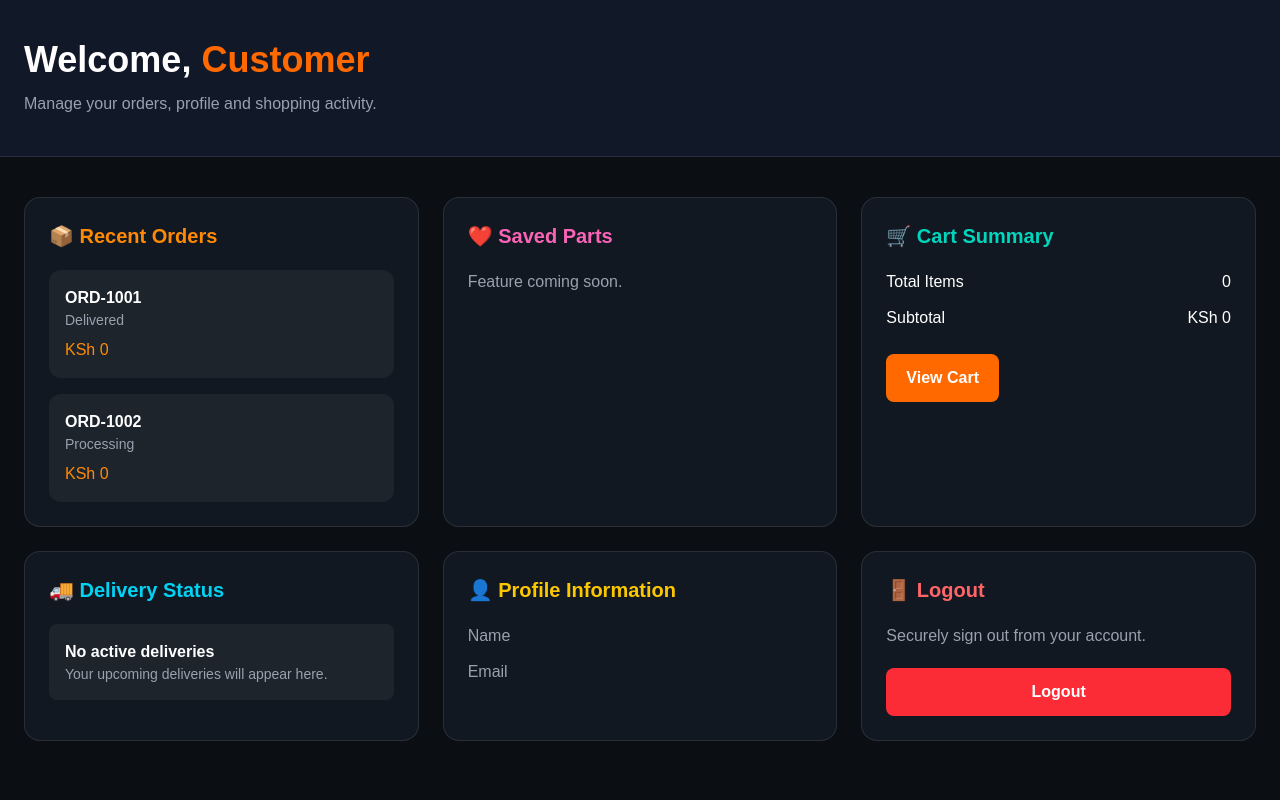
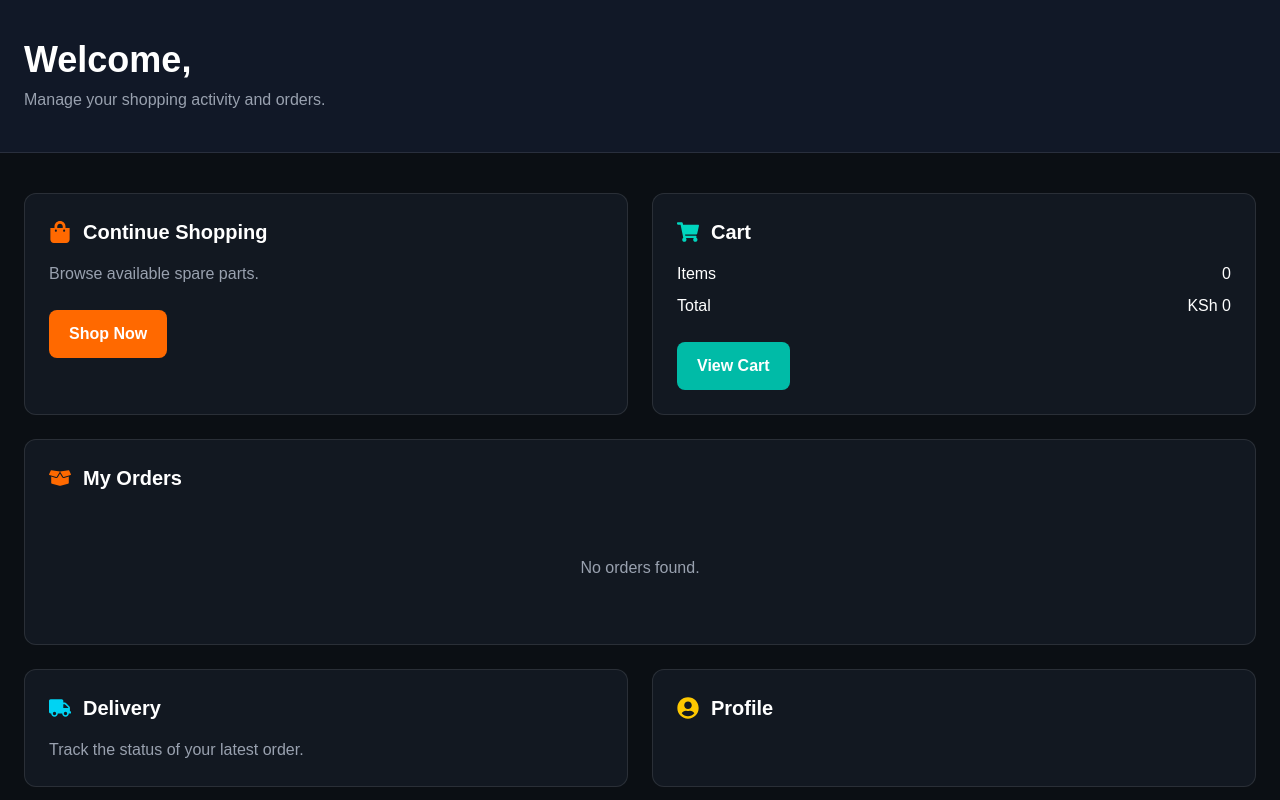
Before and after one commit to Antony-Mwangi/Auto-Genius, a Next.js app: page /account in a window 1280 px wide. Shown: the top 800 px of the page. Built offline with nearby package versions, Linux system fonts and the light colour scheme.

Commit message:
checkout

```diff
--- a/app/account/page.tsx
+++ b/app/account/page.tsx
@@ -1,209 +1,363 @@
 "use client";
 
+import { useEffect, useState } from "react";
 import Link from "next/link";
+
+import {
+  FaShoppingBag,
+  FaShoppingCart,
+  FaBoxOpen,
+  FaTruck,
+  FaUserCircle,
+  FaSignOutAlt,
+} from "react-icons/fa";
+
 import { useAuth } from "@/app/context/AuthContext";
 import { useCart } from "@/app/context/CartContext";
 
+import { Order } from "@/app/types/order";
+
 export default function AccountPage() {
   const { user, logout } = useAuth();
+
   const { totalItems, subtotal } = useCart();
 
-  const recentOrders = [
-    {
-      id: "ORD-1001",
-      status: "Delivered",
-      total: "KSh 0",
-    },
-    {
-      id: "ORD-1002",
-      status: "Processing",
-      total: "KSh 0",
-    },
-  ];
+  const [orders, setOrders] = useState<Order[]>([]);
+
+  useEffect(() => {
+    if (!user) return;
+
+    const allOrders: Order[] = JSON.parse(
+      localStorage.getItem("orders") || "[]"
+    );
+
+    const userOrders = allOrders.filter(
+      (order) => order.userEmail === user.email
+    );
+
+    setOrders(userOrders.reverse());
+  }, [user]);
 
   return (
     <main className="min-h-screen bg-[#0b0f14] text-white">
 
-      {/* Header */}
+      <section className="border-b border-white/10 bg-[#111827]">
 
-      <section className="border-b border-white/10 bg-[#111827]">
         <div className="mx-auto max-w-7xl px-6 py-10">
 
           <h1 className="text-4xl font-bold">
+
             Welcome,
+
             <span className="text-orange-500">
+
               {" "}
-              {user?.name || "Customer"}
+
+              {user?.name}
+
             </span>
+
           </h1>
 
-          <p className="mt-3 text-gray-400">
-            Manage your orders, profile and shopping activity.
+          <p className="mt-2 text-gray-400">
+
+            Manage your shopping activity and orders.
+
           </p>
 
         </div>
+
       </section>
 
       <section className="mx-auto max-w-7xl px-6 py-10">
 
-        <div className="grid gap-6 md:grid-cols-2 lg:grid-cols-3">
+        <div className="grid gap-6 lg:grid-cols-2">
 
-          {/* Recent Orders */}
+          {/* Continue Shopping */}
 
-          <div className="rounded-2xl border border-white/10 bg-[#121821] p-6">
+          <div className="rounded-xl bg-[#121821] p-6 border border-white/10">
 
-            <h2 className="mb-5 text-xl font-bold text-orange-400">
-              📦 Recent Orders
-            </h2>
+            <div className="flex items-center gap-3 mb-4">
 
-            <div className="space-y-4">
+              <FaShoppingBag
+                className="text-orange-500"
+                size={22}
+              />
 
-              {recentOrders.map((order) => (
-                <div
-                  key={order.id}
-                  className="rounded-xl bg-white/5 p-4"
-                >
-                  <p className="font-semibold">{order.id}</p>
+              <h2 className="text-xl font-semibold">
 
-                  <p className="text-sm text-gray-400">
-                    {order.status}
-                  </p>
+                Continue Shopping
 
-                  <p className="mt-2 text-orange-400">
-                    {order.total}
-                  </p>
-                </div>
-              ))}
+              </h2>
 
             </div>
 
-          </div>
+            <p className="text-gray-400">
 
-          {/* Saved Parts */}
+              Browse available spare parts.
 
-          <div className="rounded-2xl border border-white/10 bg-[#121821] p-6">
+            </p>
 
-            <h2 className="mb-5 text-xl font-bold text-pink-400">
-              ❤️ Saved Parts
-            </h2>
+            <Link
 
-            <p className="text-gray-400">
-              Feature coming soon.
-            </p>
+              href="/shop"
+
+              className="inline-block mt-6 bg-orange-500 px-5 py-3 rounded-lg font-semibold hover:bg-orange-400"
+
+            >
+
+              Shop Now
+
+            </Link>
 
           </div>
 
-          {/* Cart Summary */}
+          {/* Cart */}
 
-          <div className="rounded-2xl border border-white/10 bg-[#121821] p-6">
+          <div className="rounded-xl bg-[#121821] p-6 border border-white/10">
 
-            <h2 className="mb-5 text-xl font-bold text-teal-400">
-              🛒 Cart Summary
-            </h2>
+            <div className="flex items-center gap-3 mb-4">
 
-            <div className="space-y-3">
+              <FaShoppingCart
+                className="text-teal-400"
+                size={22}
+              />
+
+              <h2 className="text-xl font-semibold">
+
+                Cart
+
+              </h2>
+
+            </div>
+
+            <div className="space-y-2">
 
               <div className="flex justify-between">
-                <span>Total Items</span>
+
+                <span>Items</span>
 
                 <span>{totalItems}</span>
+
               </div>
 
               <div className="flex justify-between">
-                <span>Subtotal</span>
+
+                <span>Total</span>
 
                 <span>KSh {subtotal.toLocaleString()}</span>
+
               </div>
 
             </div>
 
             <Link
+
               href="/cart"
-              className="mt-6 inline-block rounded-lg bg-orange-500 px-5 py-3 font-semibold hover:bg-orange-400"
+
+              className="inline-block mt-6 bg-teal-500 px-5 py-3 rounded-lg font-semibold hover:bg-teal-400"
+
             >
+
               View Cart
+
             </Link>
+
+          </div>
+
+          {/* Orders */}
+
+          <div className="lg:col-span-2 rounded-xl bg-[#121821] p-6 border border-white/10">
+
+            <div className="flex items-center gap-3 mb-6">
+
+              <FaBoxOpen
+                className="text-orange-500"
+                size={22}
+              />
+
+              <h2 className="text-xl font-semibold">
+
+                My Orders
+
+              </h2>
+
+            </div>
+
+            {orders.length === 0 ? (
+
+              <div className="text-center py-10 text-gray-400">
+
+                No orders found.
+
+              </div>
+
+            ) : (
+
+              <div className="space-y-4">
+
+                {orders.map((order) => (
+
+                  <div
+
+                    key={order.id}
+
+                    className="rounded-lg bg-white/5 p-5"
+
+                  >
+
+                    <div className="flex justify-between">
+
+                      <div>
+
+                        <p className="font-semibold">
+
+                          {order.id}
+
+                        </p>
+
+                        <p className="text-sm text-gray-400">
+
+                          {order.createdAt}
+
+                        </p>
+
+                      </div>
+
+                      <span className="rounded-full bg-orange-500/20 px-3 py-1 text-orange-400 text-sm">
+
+                        {order.status}
+
+                      </span>
+
+                    </div>
+
+                    <div className="mt-4 text-gray-300">
+
+                      <p>
+
+                        Items: {order.totalItems}
+
+                      </p>
+
+                      <p>
+
+                        Payment: {order.paymentMethod}
+
+                      </p>
+
+                      <p>
+
+                        Delivery: {order.deliveryMethod}
+
+                      </p>
+
+                      <p>
+
+                        Total: KSh {order.totalAmount.toLocaleString()}
+
+                      </p>
+
+                    </div>
+
+                  </div>
+
+                ))}
+
+              </div>
+
+            )}
 
           </div>
 
           {/* Delivery */}
 
-          <div className="rounded-2xl border border-white/10 bg-[#121821] p-6">
+          <div className="rounded-xl bg-[#121821] p-6 border border-white/10">
 
-            <h2 className="mb-5 text-xl font-bold text-cyan-400">
-              🚚 Delivery Status
-            </h2>
+            <div className="flex items-center gap-3 mb-4">
 
-            <div className="space-y-3">
+              <FaTruck
+                className="text-cyan-400"
+                size={22}
+              />
 
-              <div className="rounded-lg bg-white/5 p-4">
-                <p className="font-semibold">
-                  No active deliveries
-                </p>
+              <h2 className="text-xl font-semibold">
 
-                <p className="text-sm text-gray-400">
-                  Your upcoming deliveries will appear here.
-                </p>
-              </div>
+                Delivery
+
+              </h2>
 
             </div>
+
+            <p className="text-gray-400">
+
+              Track the status of your latest order.
+
+            </p>
 
           </div>
 
           {/* Profile */}
 
-          <div className="rounded-2xl border border-white/10 bg-[#121821] p-6">
+          <div className="rounded-xl bg-[#121821] p-6 border border-white/10">
 
-            <h2 className="mb-5 text-xl font-bold text-yellow-400">
-              👤 Profile Information
-            </h2>
+            <div className="flex items-center gap-3 mb-4">
 
-            <div className="space-y-3">
+              <FaUserCircle
+                className="text-yellow-400"
+                size={22}
+              />
 
-              <div>
+              <h2 className="text-xl font-semibold">
 
-                <p className="text-gray-400">
-                  Name
-                </p>
+                Profile
 
-                <p>{user?.name}</p>
-
-              </div>
-
-              <div>
-
-                <p className="text-gray-400">
-                  Email
-                </p>
-
-                <p>{user?.email}</p>
-
-              </div>
+              </h2>
 
             </div>
+
+            <p>{user?.name}</p>
+
+            <p className="text-gray-400">
+
+              {user?.email}
+
+            </p>
 
           </div>
 
           {/* Logout */}
 
-          <div className="rounded-2xl border border-white/10 bg-[#121821] p-6">
+          <div className="lg:col-span-2 rounded-xl border border-red-500/20 bg-red-500/5 p-6">
 
-            <h2 className="mb-5 text-xl font-bold text-red-400">
-              🚪 Logout
-            </h2>
+            <div className="flex items-center gap-3 mb-5">
 
-            <p className="mb-5 text-gray-400">
-              Securely sign out from your account.
-            </p>
+              <FaSignOutAlt
+                className="text-red-400"
+                size={22}
+              />
+
+              <h2 className="text-xl font-semibold text-red-400">
+
+                Logout
+
+              </h2>
+
+            </div>
 
             <button
+
               onClick={() => {
                 logout();
                 window.location.href = "/";
               }}
-              className="w-full rounded-lg bg-red-500 py-3 font-semibold transition hover:bg-red-600"
+
+              className="bg-red-500 px-6 py-3 rounded-lg font-semibold hover:bg-red-600"
+
             >
+
               Logout
+
             </button>
 
           </div>
--- a/app/checkout/page.tsx
+++ b/app/checkout/page.tsx
@@ -1,147 +1,314 @@
 "use client";
 
-import { useCart } from "@/app/context/CartContext";
 import { useState } from "react";
 import { useRouter } from "next/navigation";
 
+import {
+  FaMapMarkerAlt,
+  FaPhone,
+  FaUser,
+  FaMoneyBillWave,
+  FaMobileAlt,
+  FaCheckCircle,
+} from "react-icons/fa";
+
+import { useCart } from "@/app/context/CartContext";
+import { useAuth } from "@/app/context/AuthContext";
+
 export default function CheckoutPage() {
   const router = useRouter();
-  const { cart, subtotal, clearCart } = useCart();
 
-  const [name, setName] = useState("");
+  const { cart, subtotal, totalItems, clearCart } = useCart();
+
+  const { user } = useAuth();
+
   const [phone, setPhone] = useState("");
-  const [address, setAddress] = useState("");
+  const [location, setLocation] = useState("");
 
-  const [paymentMethod, setPaymentMethod] = useState("mpesa");
+  const [paymentMethod, setPaymentMethod] =
+    useState("mpesa");
 
   const [loading, setLoading] = useState(false);
 
-  const handlePlaceOrder = async () => {
+  const handleCheckout = () => {
+    if (!user) {
+      alert("Please login first.");
+      router.push("/login");
+      return;
+    }
+
+    if (!phone || !location) {
+      alert("Please fill all fields.");
+      return;
+    }
+
     setLoading(true);
 
-    const orderData = {
-      customer: { name, phone, address },
+    const existingOrders = JSON.parse(
+      localStorage.getItem("orders") || "[]"
+    );
+
+    const newOrder = {
+      id: "ORD-" + Date.now(),
+
+      customerName: user.name,
+
+      customerEmail: user.email,
+
+      phone,
+
+      location,
+
+      paymentMethod,
+
       items: cart,
-      total: subtotal,
-      paymentMethod,
+
+      totalItems,
+
+      totalAmount: subtotal,
+
+      status: "Pending",
+
+      createdAt: new Date().toLocaleString(),
     };
 
-    console.log("ORDER:", orderData);
+    existingOrders.push(newOrder);
 
-    // 🔔 1. Simulate sending SMS/WhatsApp to owner
-    await notifyOwner(orderData);
+    localStorage.setItem(
+      "orders",
+      JSON.stringify(existingOrders)
+    );
 
-    // 🧹 2. Clear cart
     clearCart();
 
-    // 🔁 3. Redirect
-    router.push("/shop");
-  };
+    alert("Order placed successfully.");
 
-  const notifyOwner = async (order: any) => {
-    console.log("📲 Sending WhatsApp/SMS to owner...");
-    console.log("Order notification:", order);
-
-    // later: Twilio / WhatsApp API integration here
+    router.push("/account");
   };
 
   return (
-    <div className="min-h-screen bg-[#0b0f14] text-white px-6 py-10">
+    <main className="min-h-screen bg-[#0b0f14] text-white">
+
+      <div className="mx-auto max-w-7xl px-6 py-10">
 
         <h1 className="text-4xl font-bold text-orange-500">
+
           Checkout
+
         </h1>
 
-      <div className="mt-10 grid md:grid-cols-2 gap-10">
+        <div className="mt-10 grid gap-10 lg:grid-cols-2">
 
-        {/* LEFT - FORM */}
-        <div className="space-y-4">
+          {/* LEFT */}
+
+          <div className="rounded-2xl bg-[#121821] p-8 border border-white/10">
+
+            <h2 className="mb-8 text-2xl font-semibold">
+
+              Delivery Details
+
+            </h2>
+
+            <div className="space-y-5">
+
+              <div>
+
+                <label className="mb-2 flex items-center gap-2">
+
+                  <FaUser />
+
+                  Customer
+
+                </label>
 
                 <input
-            placeholder="Full Name"
-            value={name}
-            onChange={(e) => setName(e.target.value)}
-            className="w-full px-4 py-3 bg-white/5 border border-white/10 rounded-lg"
+                  value={user?.name || ""}
+                  disabled
+                  className="w-full rounded-lg bg-white/5 px-4 py-3"
                 />
 
+              </div>
+
+              <div>
+
+                <label className="mb-2 flex items-center gap-2">
+
+                  <FaPhone />
+
+                  Phone Number
+
+                </label>
+
                 <input
-            placeholder="Phone Number"
                   value={phone}
-            onChange={(e) => setPhone(e.target.value)}
-            className="w-full px-4 py-3 bg-white/5 border border-white/10 rounded-lg"
+                  onChange={(e) =>
+                    setPhone(e.target.value)
+                  }
+                  placeholder="0712345678"
+                  className="w-full rounded-lg bg-white/5 px-4 py-3"
                 />
 
+              </div>
+
+              <div>
+
+                <label className="mb-2 flex items-center gap-2">
+
+                  <FaMapMarkerAlt />
+
+                  Delivery Location
+
+                </label>
+
                 <textarea
-            placeholder="Delivery Address"
-            value={address}
-            onChange={(e) => setAddress(e.target.value)}
-            className="w-full px-4 py-3 bg-white/5 border border-white/10 rounded-lg"
+                  rows={4}
+                  value={location}
+                  onChange={(e) =>
+                    setLocation(e.target.value)
+                  }
+                  placeholder="Town, Estate, Building, Landmark..."
+                  className="w-full rounded-lg bg-white/5 px-4 py-3"
                 />
 
-          {/* PAYMENT OPTIONS */}
-          <div className="mt-6">
-            <h3 className="text-lg font-semibold mb-3">
+              </div>
+
+              <div>
+
+                <h3 className="mb-4 text-lg font-semibold">
+
                   Payment Method
+
                 </h3>
 
-            <label className="block mb-2">
+                <label className="mb-3 flex cursor-pointer items-center gap-3 rounded-lg bg-white/5 p-4">
+
                   <input
                     type="radio"
-                value="mpesa"
                     checked={paymentMethod === "mpesa"}
-                onChange={(e) => setPaymentMethod(e.target.value)}
-              />{" "}
+                    onChange={() =>
+                      setPaymentMethod("mpesa")
+                    }
+                  />
+
+                  <FaMobileAlt className="text-green-400" />
+
                   M-Pesa on Delivery
+
                 </label>
 
-            <label>
+                <label className="flex cursor-pointer items-center gap-3 rounded-lg bg-white/5 p-4">
+
                   <input
                     type="radio"
-                value="cash"
                     checked={paymentMethod === "cash"}
-                onChange={(e) => setPaymentMethod(e.target.value)}
-              />{" "}
+                    onChange={() =>
+                      setPaymentMethod("cash")
+                    }
+                  />
+
+                  <FaMoneyBillWave className="text-yellow-400" />
+
                   Cash on Delivery
+
                 </label>
+
               </div>
 
               <button
-            onClick={handlePlaceOrder}
+                onClick={handleCheckout}
                 disabled={loading}
-            className="w-full mt-6 py-3 bg-orange-500 rounded-lg font-bold"
+                className="mt-6 flex w-full items-center justify-center gap-3 rounded-lg bg-orange-500 py-4 text-lg font-bold transition hover:bg-orange-400"
               >
-            {loading ? "Placing Order..." : "Place Order"}
+
+                <FaCheckCircle />
+
+                {loading
+                  ? "Processing..."
+                  : "Place Order"}
+
               </button>
+
             </div>
 
-        {/* RIGHT - SUMMARY */}
-        <div className="bg-white/5 border border-white/10 p-6 rounded-xl">
+          </div>
 
-          <h2 className="text-2xl font-bold mb-4">
+          {/* RIGHT */}
+
+          <div className="rounded-2xl bg-[#121821] p-8 border border-white/10">
+
+            <h2 className="mb-6 text-2xl font-semibold">
+
               Order Summary
+
             </h2>
 
-          {cart.length === 0 ? (
-            <p className="text-gray-400">Your cart is empty</p>
-          ) : (
-            cart.map((item) => (
+            <div className="space-y-4">
+
+              {cart.map((item) => (
+
                 <div
                   key={item.id}
-                className="flex justify-between border-b border-white/10 py-2"
+                  className="flex justify-between border-b border-white/10 pb-4"
                 >
-                <span>{item.name} x {item.quantity}</span>
-                <span>KSh {item.price * item.quantity}</span>
+
+                  <div>
+
+                    <p className="font-semibold">
+
+                      {item.name}
+
+                    </p>
+
+                    <p className="text-sm text-gray-400">
+
+                      Qty: {item.quantity}
+
+                    </p>
+
                   </div>
-            ))
-          )}
 
-          <div className="mt-6 text-xl font-bold text-orange-400">
-            Total: KSh {subtotal.toLocaleString()}
+                  <p>
+
+                    KSh {(item.price * item.quantity).toLocaleString()}
+
+                  </p>
+
+                </div>
+
+              ))}
+
+            </div>
+
+            <div className="mt-8 space-y-3">
+
+              <div className="flex justify-between">
+
+                <span>Total Items</span>
+
+                <span>{totalItems}</span>
+
+              </div>
+
+              <div className="flex justify-between text-2xl font-bold text-orange-500">
+
+                <span>Total</span>
+
+                <span>
+
+                  KSh {subtotal.toLocaleString()}
+
+                </span>
+
               </div>
 
             </div>
 
           </div>
+
         </div>
+
+      </div>
+
+    </main>
   );
 }
--- /dev/null
+++ b/app/types/order.ts
@@ -0,0 +1,22 @@
+import { CartItem } from "@/app/context/CartContext";
+
+export interface Order {
+  id: string;
+  userEmail: string;
+  customerName: string;
+
+  items: CartItem[];
+
+  totalItems: number;
+  totalAmount: number;
+
+  paymentMethod: string;
+  deliveryMethod: string;
+
+  phone: string;
+  address: string;
+
+  status: string;
+
+  createdAt: string;
+}
--- a/package.json
+++ b/package.json
@@ -16,7 +16,8 @@
     "mongoose": "^9.7.1",
     "next": "16.2.9",
     "react": "19.2.4",
-    "react-dom": "19.2.4"
+    "react-dom": "19.2.4",
+    "react-icons": "^5.6.0"
   },
   "devDependencies": {
     "@tailwindcss/postcss": "^4",
```
Also changed, not shown: 1 other file (tests, documents, lock files or other folders). Lines whose indentation alone changed are shown as unchanged.
